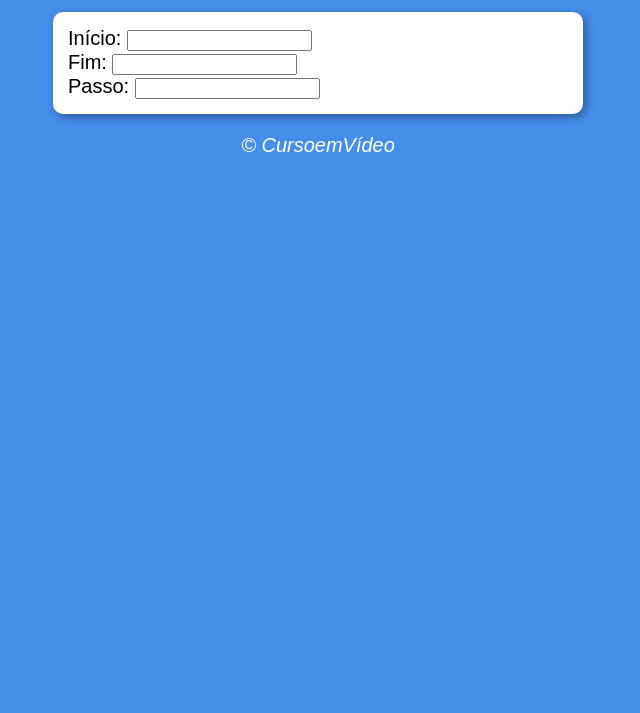
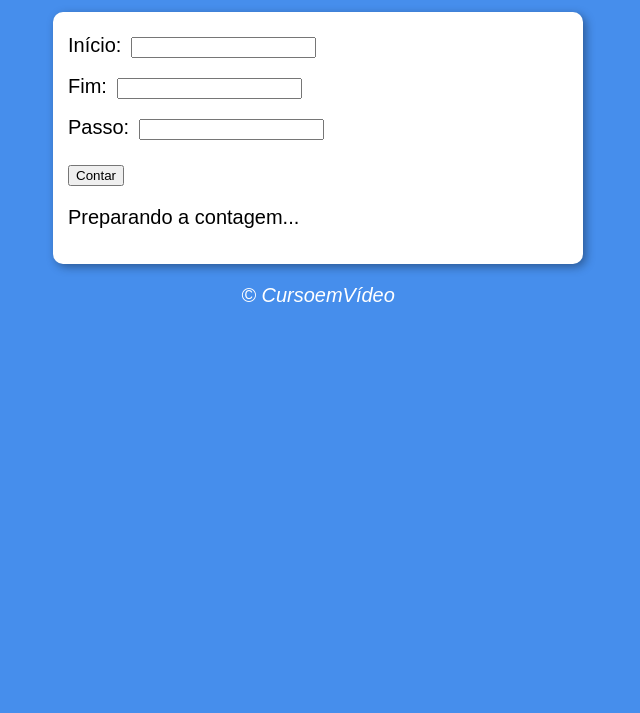
Before and after one commit to MarcosMilhomem/JavaScript, a plain HTML site: page CursoemVideo/aula14ex/ex016/modelo.html in a window 1280 px wide. Shown: the part 87-800 px from the top of the page, without its empty margins (322-962 px from the left). Drawn offline with Linux system fonts and the light colour scheme.

Commit message:
curso em vídeo

```diff
--- a/CursoemVideo/aula14ex/ex016/modelo.html
+++ b/CursoemVideo/aula14ex/ex016/modelo.html
@@ -8,17 +8,17 @@
 </head>
 <body>
     <header>
-        <h1>Verificador de Idade</h1>
+        <h1>Vamos contar</h1>
     </header>
     <section>
         <div>
-            Início: <input type="number" name="inicio" id="inicio">
+            Início:<input type="number" name="inicio" id="inicio"><br>
+            Fim:<input type="number" name="fim" id="fim"><br>
+            Passo:<input type="number" name="passo" id="passo"><br>
+            <button type="submit" onclick="contando()">Contar</button>
         </div>
         <div>
-            Fim: <input type="number" name="fim" id="fim">
-        </div>
-        <div>
-                Passo: <input type="number" name="passo" id="passo">
+            <p id="contagem">Preparando a contagem...</p>
         </div>
     </section>
     <footer>
--- a/CursoemVideo/aula14ex/ex016/script.js
+++ b/CursoemVideo/aula14ex/ex016/script.js
@@ -0,0 +1,10 @@
+function contando() {
+let inicio = document.querySelector('div#inicio')
+let fim = document.querySelector('div#fim')
+let passo = document.querySelector('div#passo')
+let res = inicio + passo
+while (res <= fim) {
+    console.log(`passo ${res}`)
+    inicio + passo
+}
+}
--- a/CursoemVideo/aula14ex/ex016/style.css
+++ b/CursoemVideo/aula14ex/ex016/style.css
@@ -8,6 +8,13 @@ header {
     text-align: center;
 }
 
+input {
+    margin: 10px;
+}
+
+button {
+    margin-top: 15px;
+}
 
 section {
     background-color: white;
```
